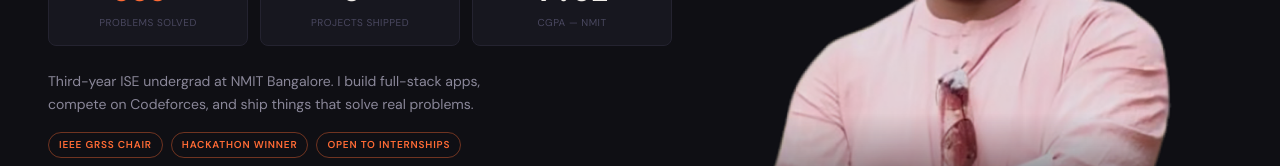
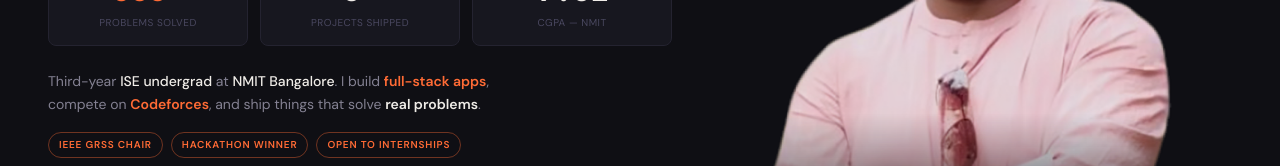
Before and after one commit to Prashant822k/Personal_Portfolio, a React (Vite) app in the folder frontend/: page / in a window 1280 px wide. Shown: the part 392-558 px from the top of the page. Built offline with nearby package versions, Linux system fonts and the light colour scheme; no server answers.

Commit message:
Edit in font

```diff
--- a/frontend/src/components/sections/About.tsx
+++ b/frontend/src/components/sections/About.tsx
@@ -69,10 +69,8 @@ export default function About() {
                   </div>
                 </div>
 
-                {/* Short bio */}
-                <p className="font-body text-text-secondary text-sm leading-relaxed mb-4 max-w-md">
-                  Third-year ISE undergrad at NMIT Bangalore. I build full-stack apps,
-                  compete on Codeforces, and ship things that solve real problems.
+                <p className="font-body text-text-secondary/95 text-sm leading-relaxed mb-4 max-w-md">
+                  Third-year <span className="text-text-primary font-medium">ISE undergrad</span> at <span className="text-text-primary font-medium">NMIT Bangalore</span>. I build <span className="text-accent font-semibold">full-stack apps</span>, compete on <span className="text-accent font-semibold">Codeforces</span>, and ship things that solve <span className="text-text-primary font-semibold">real problems</span>.
                 </p>
 
                 {/* Tag pills */}
```
